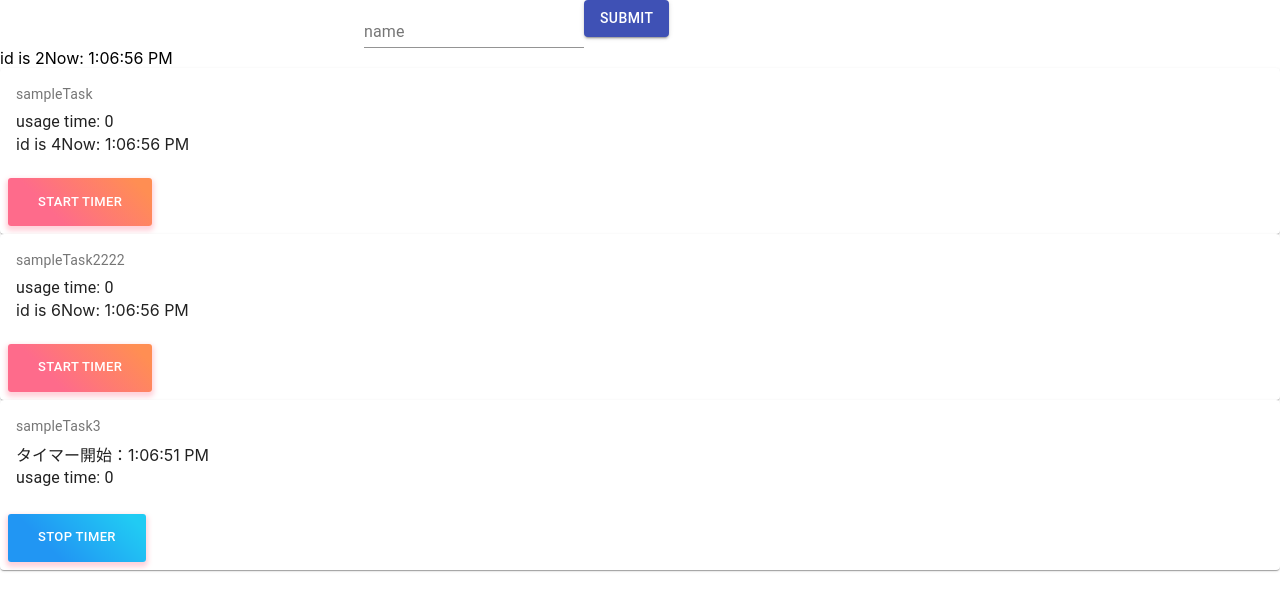
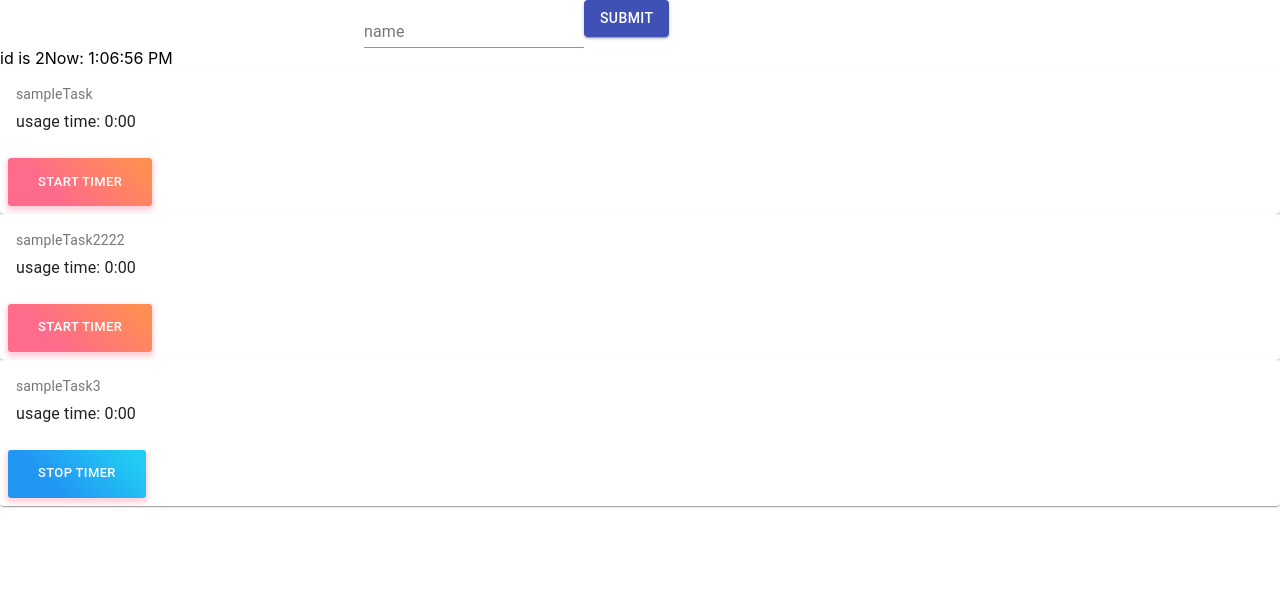
Before and after one commit to FScoward/time-is-money, a React (Create React App) app in the folder web/: page / in a window 1280 px wide. Shown: the top 610 px of the page. Built offline with nearby package versions, Linux system fonts and the light colour scheme.

Commit message:
usageTime

```diff
--- a/web/src/components/Task.ts
+++ b/web/src/components/Task.ts
@@ -1,9 +1,10 @@
+import UsageTime from '../models/UsageTime';
 import TimeRecord from './TimeRecord';
 
 export interface Task {
   id: string
   title: string
-  usageTime: number
+  usageTime: UsageTime
   records: TimeRecord[]
 }
 
--- a/web/src/components/TaskBox.tsx
+++ b/web/src/components/TaskBox.tsx
@@ -4,13 +4,14 @@ import TaskCard from "./TaskCard"
 import WIPTaskCard from "./WIPTaskCard"
 import { Task, WIPTask } from "./Task";
 import Timer from "./Timer";
+import UsageTime from "../models/UsageTime";
 
 export default function TaskBox() {
-  const sampleTask: Task = { id: "1", title: 'sampleTask', usageTime: 0, records: [] };
-  const sampleTask2: Task = { id: "2", title: 'sampleTask2222', usageTime: 0, records: [] };
+  const sampleTask: Task = { id: "1", title: 'sampleTask', usageTime: new UsageTime({millis: 0}), records: [] };
+  const sampleTask2: Task = { id: "2", title: 'sampleTask2222', usageTime: new UsageTime({millis: 0}), records: [] };
   const sampleTasks: Task[] = [sampleTask, sampleTask2,];
 
-  const sampleWipTask: WIPTask = { id: "3", title: 'sampleTask3', usageTime: 0, records: [], startTime: new Date() };
+  const sampleWipTask: WIPTask = { id: "3", title: 'sampleTask3', usageTime: new UsageTime({millis: 0}), records: [], startTime: new Date() };
   const sampleWipTasks: WIPTask[] = [sampleWipTask,];
 
   const [tasks, setTasks] = useState(sampleTasks)
--- a/web/src/components/TaskCard.tsx
+++ b/web/src/components/TaskCard.tsx
@@ -7,7 +7,7 @@ import Button from '@material-ui/core/Button';
 import Typography from '@material-ui/core/Typography';
 import { Task, WIPTask } from './Task';
 import Timer from './Timer';
-import TimeRecord from './TimeRecord';
+import UsageTime from '../models/UsageTime';
 
 const useStyles = makeStyles({
   root: {
@@ -61,9 +61,8 @@ export default function TaskCard(props: { task: Task, taskHandler: ((newWipTask:
           {task.title}
         </Typography>
         <Typography>
-          usage time: {task.usageTime}
+          usage time: {task.usageTime.toSecondsString()}
         </Typography>
-        <Timer />
       </CardContent>
       <CardActions>
         <Button className={classes.button} onClick={startTimerHandler} size="small">Start Timer</Button>
--- a/web/src/components/WIPTaskCard.tsx
+++ b/web/src/components/WIPTaskCard.tsx
@@ -7,6 +7,7 @@ import Button from '@material-ui/core/Button';
 import Typography from '@material-ui/core/Typography';
 import { Task, WIPTask } from './Task';
 import TimeRecord from './TimeRecord';
+import UsageTime from '../models/UsageTime';
 
 export default function WIPTaskCard(props: { task: WIPTask, taskHandler: ((task: Task) => void) }) {
   const useStyles = makeStyles({
@@ -47,7 +48,7 @@ export default function WIPTaskCard(props: { task: WIPTask, taskHandler: ((task:
     let stopTask = {
       ...props.task,
       records: [...props.task.records, record],
-      usageTime: props.task.usageTime + usageTime
+      usageTime: new UsageTime({ millis: props.task.usageTime.millis + usageTime })
     }
     props.taskHandler(stopTask)
   }
@@ -58,9 +59,9 @@ export default function WIPTaskCard(props: { task: WIPTask, taskHandler: ((task:
         <Typography className={classes.title} color="textSecondary" gutterBottom>
           {props.task.title}
         </Typography>
-        タイマー開始：{props.task.startTime.toLocaleTimeString()}
+        {/* タイマー開始：{props.task.startTime.toLocaleTimeString()} */}
         <Typography>
-          usage time: {props.task.usageTime}
+          usage time: {props.task.usageTime.toSecondsString()}
         </Typography>
       </CardContent>
       <CardActions>
--- /dev/null
+++ b/web/src/models/UsageTime.ts
@@ -0,0 +1,14 @@
+export default class UsageTime {
+  millis: number = 0;
+
+  constructor(init?: Partial<UsageTime>) {
+    Object.assign(this, init);
+  }
+
+  /** ref: https://stackoverflow.com/questions/21294302/converting-milliseconds-to-minutes-and-seconds-with-javascript */
+  toSecondsString(): string {
+    let minutes = Math.floor(this.millis / 60000);
+    let seconds = ((this.millis % 60000) / 1000); //.toFixed(0);
+    return minutes + ":" + (seconds < 10 ? '0' : '') + seconds.toFixed(0);
+  }
+};
```
Also changed, not shown: 1 other file (tests, documents, lock files or other folders).
